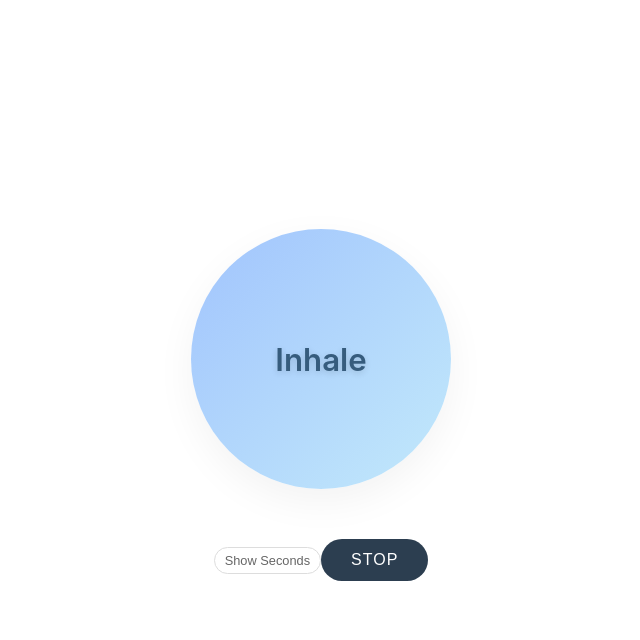
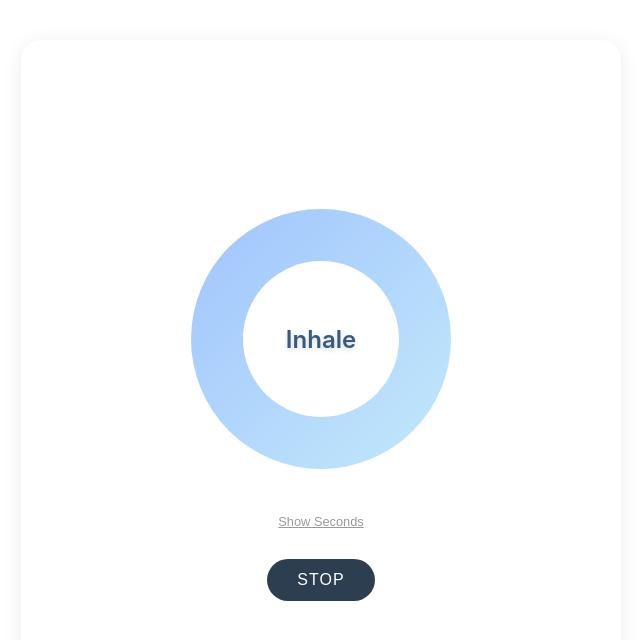
Before and after one commit to yosra-methal/breathing-widget, a React (Vite) app: page / in a window 1280 px wide. Both pictures are taken after a click on the button "START". Shown: the top 640 px of the page, without its empty margins (319-959 px from the left). Built offline with nearby package versions, Linux system fonts and the light colour scheme.

Commit message:
Final Polish: Annular Ring, Widget Frame, Sleep Slider, Toggle

```diff
--- a/src/App.css
+++ b/src/App.css
@@ -9,7 +9,34 @@
     justify-content: center;
     padding: 20px;
     box-sizing: border-box;
+    /* Widget Frame Styles */
+    background: white;
+    /* Since body is white, we might need a border to show the frame or just shadow?
+       User said: "The entire widget should be framed like a card".
+       So the app-container IS the card?
+       Or we wrap content in a card. app-container is 100vh.
+       If embedded, the iframe is the window.
+       Let's assume app-container is the specific card centered in the iframe.
+    */
+    border-radius: 20px;
+    /* Light shadow */
+    box-shadow: 0 4px 20px rgba(0, 0, 0, 0.08);
+
+    /* Ensure it fits in small iframe */
+    max-width: 90vw;
+    max-height: 90vh;
+    margin: auto;
+    /* Center in viewport */
 }
+
+/* Make body transparent or matching?
+   User asked "background must be PURE WHITE".
+   If we put a shadow, the background BEHIND the card must be visible or differing?
+   Usually Notion embeds have their own background.
+   Let's keep body white, but maybe slightly off-white to see the card?
+   No, user said "background must be PURE WHITE".
+   If bg is white and card is white, shadow is visible only at borders.
+*/
 
 /* Layout */
 .selection-view,
@@ -36,13 +63,57 @@
     width: 200px;
     height: 200px;
     border-radius: 50%;
-    box-shadow: 0 10px 30px rgba(0, 0, 0, 0.05);
-    /* Transition for color and size */
-    transition: all 1s ease-in-out;
+    /* Remove shadow from circle itself if desired, or keep softness */
+    /* box-shadow: 0 10px 30px rgba(0, 0, 0, 0.05); */
+    transition: transform 1s ease-in-out;
+    /* Only transform scales */
     display: flex;
     justify-content: center;
     align-items: center;
+    position: absolute;
+    /* Absolute within circle-container */
+    top: 0;
+    left: 0;
+    right: 0;
+    bottom: 0;
+    margin: auto;
+    z-index: 1;
+}
+
+/* Donut Hole */
+.donut-hole {
+    width: 60%;
+    /* Thickness determines this. 60% hole = 20% border thickness? */
+    height: 60%;
+    background: white;
+    /* Matches card bg */
+    border-radius: 50%;
+    /* Ensure hole stays centered */
+}
+
+/* Static Overlay for Text */
+.static-overlay {
+    position: absolute;
+    z-index: 2;
+    /* On top of circle */
+    top: 0;
+    left: 0;
+    width: 100%;
+    height: 100%;
+    display: flex;
     flex-direction: column;
+    justify-content: center;
+    align-items: center;
+    pointer-events: none;
+    /* Let clicks pass if needed */
+}
+
+.instruction-content {
+    /* Existing Flex styles */
+    display: flex;
+    flex-direction: column;
+    align-items: center;
+    gap: 5px;
 }
 
 /* Animation States */
@@ -199,19 +270,34 @@
     font-weight: 400;
 }
 
+.footer-controls {
+    display: flex;
+    flex-direction: column;
+    /* Stack vertically as requested */
+    align-items: center;
+    gap: 15px;
+    width: 100%;
+}
+
 .toggle-seconds {
     background: transparent;
-    border: 1px solid #ddd;
+    border: none;
+    /* Cleaner look */
+    /* border: 1px solid #ddd; */
     padding: 5px 10px;
     border-radius: 15px;
     font-size: 0.8rem;
     cursor: pointer;
-    color: #666;
+    color: #999;
+    /* Subtle */
     transition: all 0.2s;
+    text-decoration: underline;
+    /* Make it look like a quiet link/toggle */
 }
 
 .toggle-seconds:hover {
-    background: rgba(0, 0, 0, 0.05);
+    color: #666;
+    background: transparent;
 }
 
 .header h2 {
--- a/src/components/ExerciseView.jsx
+++ b/src/components/ExerciseView.jsx
@@ -114,14 +114,37 @@ function ExerciseView({ mode, duration, cycleLimit, onStop }) {
             {/* No Title */}
 
             <div className="circle-container">
+                {/* Animated Ring (Background) */}
                 <div
                     className={`breathing-circle ${phase}`}
                     style={{
+                        // Use border/box-shadow for annular ring or just a div with border
+                        // If we use background gradient, mask it? Or just use a border with scaling.
+                        // User wants "ANNULAR RING (thick border/donut shape)"
+                        // Best way: Donut is a div with border-radius 50%, transparent bg, thick border (or box-shadow).
+                        // BUT User wants Gradient. Border gradients are tricky with radius.
+                        // Easier: Div with Gradient BG, and a smaller White Div inside (Mask).
+                        // OR: Conic gradient border.
+                        // Let's stick to Gradient Background + Masking for reliable "Buttery" look.
                         background: mode.gradient,
                         transitionDuration: `${mode[phase]}s`
                     }}
                 >
-                    <div className="instruction-content">
+                    {/* Inner Mask for Donut Effect - SCALES WITH PARENT?
+                        If Parent scales, Inner Mask scales = Ring thickness changes?
+                        User wants "ONLY THIS RING expands".
+                        If we scale the ring, the hole scales too, so thickness stays proportional. This is usually desired.
+                        If thickness must be constant, it's harder. Assuming proportional scale is fine for "Donut".
+
+                        WAIT: Text must be STATIC.
+                        So Text CANNOT be a child of `breathing-circle` if `breathing-circle` transforms.
+                        Text must be a sibling.
+                    */}
+                    <div className="donut-hole"></div>
+                </div>
+
+                {/* Static Text Overlay (Sibling, absolutley positioned) */}
+                <div className="instruction-content static-overlay">
                     <span
                         className="instruction-text"
                         style={{ color: mode.textColor }}
@@ -130,10 +153,10 @@ function ExerciseView({ mode, duration, cycleLimit, onStop }) {
                     </span>
                     {showSeconds && (
                         <span className="seconds-text" style={{ color: mode.textColor }}>
-                                {remainingPhaseTime}s
+                            {remainingPhaseTime}
+                            {/* Removed 's' unit */}
                         </span>
                     )}
-                    </div>
                 </div>
             </div>
 
--- a/src/components/SelectionView.jsx
+++ b/src/components/SelectionView.jsx
@@ -34,7 +34,6 @@ function SelectionView({ currentModeId, setMode, duration, setDuration, onStart
                     ))}
                 </div>
 
-                {currentModeId !== 'sleep' && (
                 <div className="duration-selector-container">
                     <label className="duration-label">
                         Duration: <span style={{ fontWeight: 600 }}>{Math.floor(duration / 60)} min</span>
@@ -59,7 +58,6 @@ function SelectionView({ currentModeId, setMode, duration, setDuration, onStart
                         </div>
                     </div>
                 </div>
-                )}
 
                 {currentModeId === 'sleep' && (
                     <div className="duration-info">
```
Lines whose indentation alone changed are shown as unchanged.
